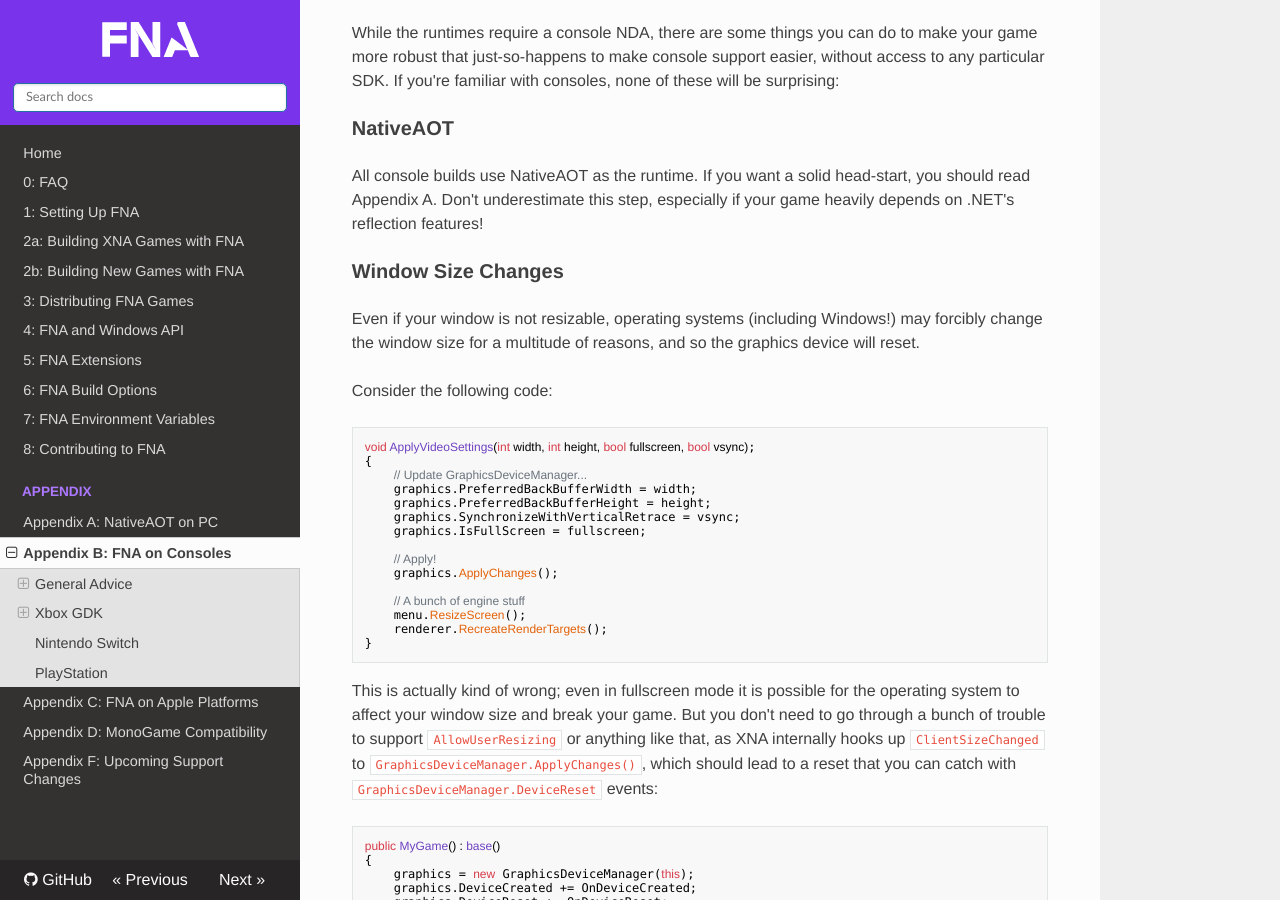
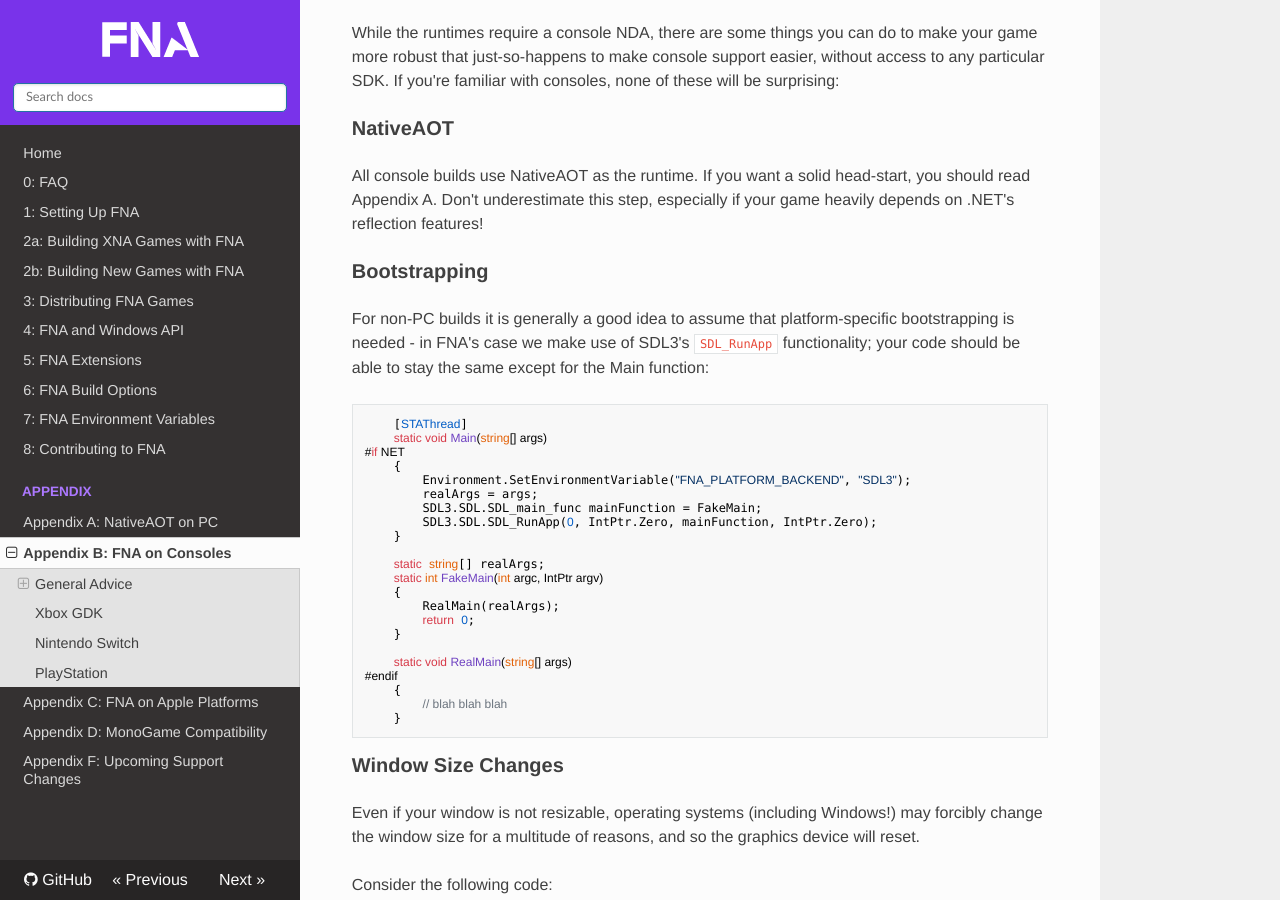
Before and after one commit to FNA-XNA/docs, an MkDocs documentation site: the page built from docs/appendix/Appendix-B:-FNA-on-Consoles.md, in a window 1280 px wide and 900 px high, scrolled down 306 px. Built offline with MkDocs 1.6.1, drawn with Linux system fonts in a browser that asks for light colours; nearby versions of some CDN libraries; some of the changed text lies outside the part shown.

Commit message:
Assume bootstrapping is useful for all consoles

````diff
--- a/docs/appendix/Appendix-B:-FNA-on-Consoles.md
+++ b/docs/appendix/Appendix-B:-FNA-on-Consoles.md
@@ -11,6 +11,35 @@ While the runtimes require a console NDA, there are some things you can do to ma
 ### NativeAOT
 
 All console builds use NativeAOT as the runtime. If you want a solid head-start, you should read Appendix A. Don't underestimate this step, especially if your game heavily depends on .NET's reflection features!
+
+### Bootstrapping
+
+For non-PC builds it is generally a good idea to assume that platform-specific bootstrapping is needed - in FNA's case we make use of SDL3's `SDL_RunApp` functionality; your code should be able to stay the same except for the Main function:
+
+```
+    [STAThread]
+    static void Main(string[] args)
+#if NET
+    {
+        Environment.SetEnvironmentVariable("FNA_PLATFORM_BACKEND", "SDL3");
+        realArgs = args;
+        SDL3.SDL.SDL_main_func mainFunction = FakeMain;
+        SDL3.SDL.SDL_RunApp(0, IntPtr.Zero, mainFunction, IntPtr.Zero);
+    }
+
+    static string[] realArgs;
+    static int FakeMain(int argc, IntPtr argv)
+    {
+        RealMain(realArgs);
+        return 0;
+    }
+
+    static void RealMain(string[] args)
+#endif
+    {
+        // blah blah blah
+    }
+```
 
 ### Window Size Changes
 Even if your window is not resizable, operating systems (including Windows!) may forcibly change the window size for a multitude of reasons, and so the graphics device will reset.
@@ -83,34 +112,6 @@ To load files, use `TitleContainer.OpenStream` instead. Save data should be hand
 ## Xbox GDK
 GDK support is now available to ID@Xbox licensees. All of the source code is fully public except for the NativeAOT toolchain; developers can request NativeAOT-GDKX access via Discord once they have signed the GDK agreements with Microsoft.
 
-### Code Differences
-Your code should be able to stay the same except for the Main function:
-
-```
-    [STAThread]
-    static void Main(string[] args)
-#if GDK
-    {
-        Environment.SetEnvironmentVariable("FNA_PLATFORM_BACKEND", "SDL3");
-        realArgs = args;
-        SDL3.SDL.SDL_main_func mainFunction = FakeMain;
-        SDL3.SDL.SDL_RunApp(0, IntPtr.Zero, mainFunction, IntPtr.Zero);
-    }
-
-    static string[] realArgs;
-    static int FakeMain(int argc, IntPtr argv)
-    {
-        RealMain(realArgs);
-        return 0;
-    }
-
-    static void RealMain(string[] args)
-#endif
-    {
-        // blah blah blah
-    }
-```
-
 ## Nintendo Switch
 
 While there is no special code needed for Nintendo Switch support (100% of the platform code is in SDL and NativeAOT, two separate projects), all consulting and documentation is private, per NDA requirements. If you are a licensed developer, please get access to SDL-switch (search the licensee forums) and then get in touch with flibit on Discord. If you are NOT a licensed developer, you're on your own. None of us are able to get you hooked up, so please only get in touch AFTER you have Switch SDK access.
````
